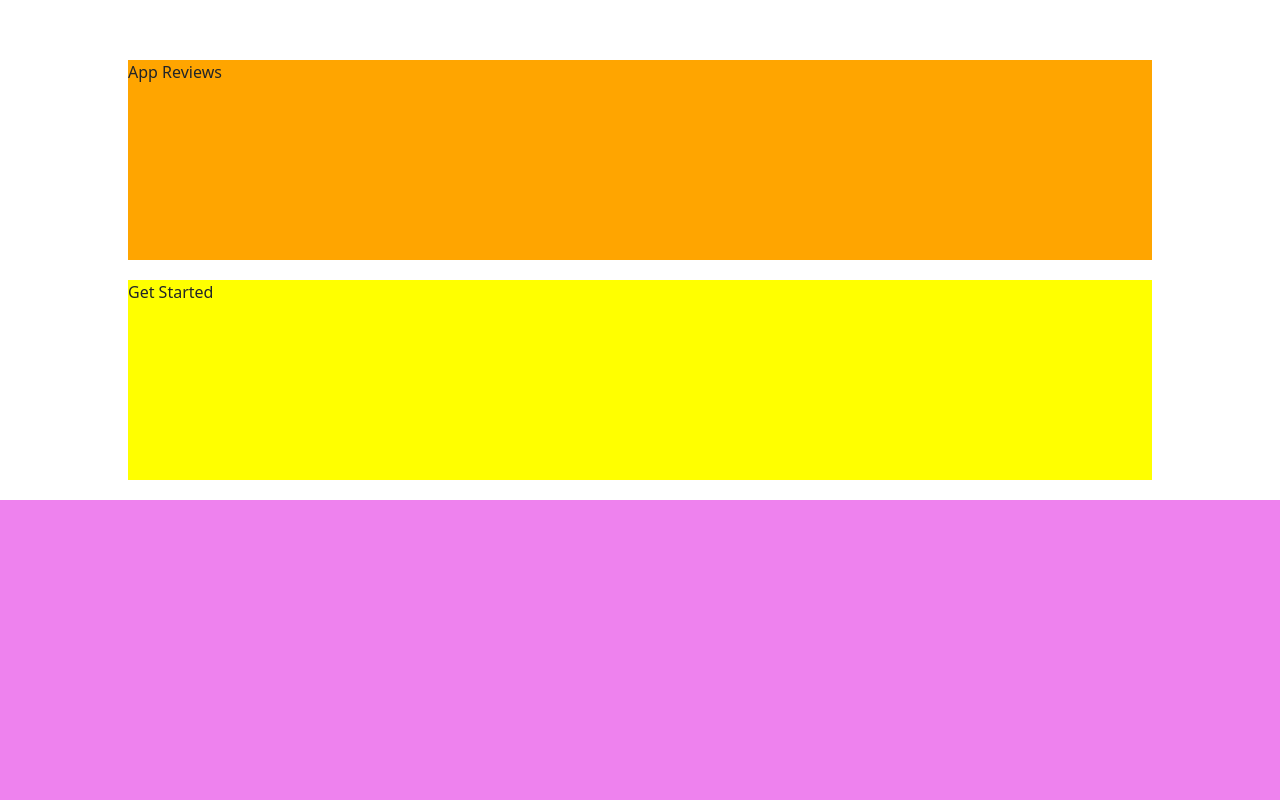
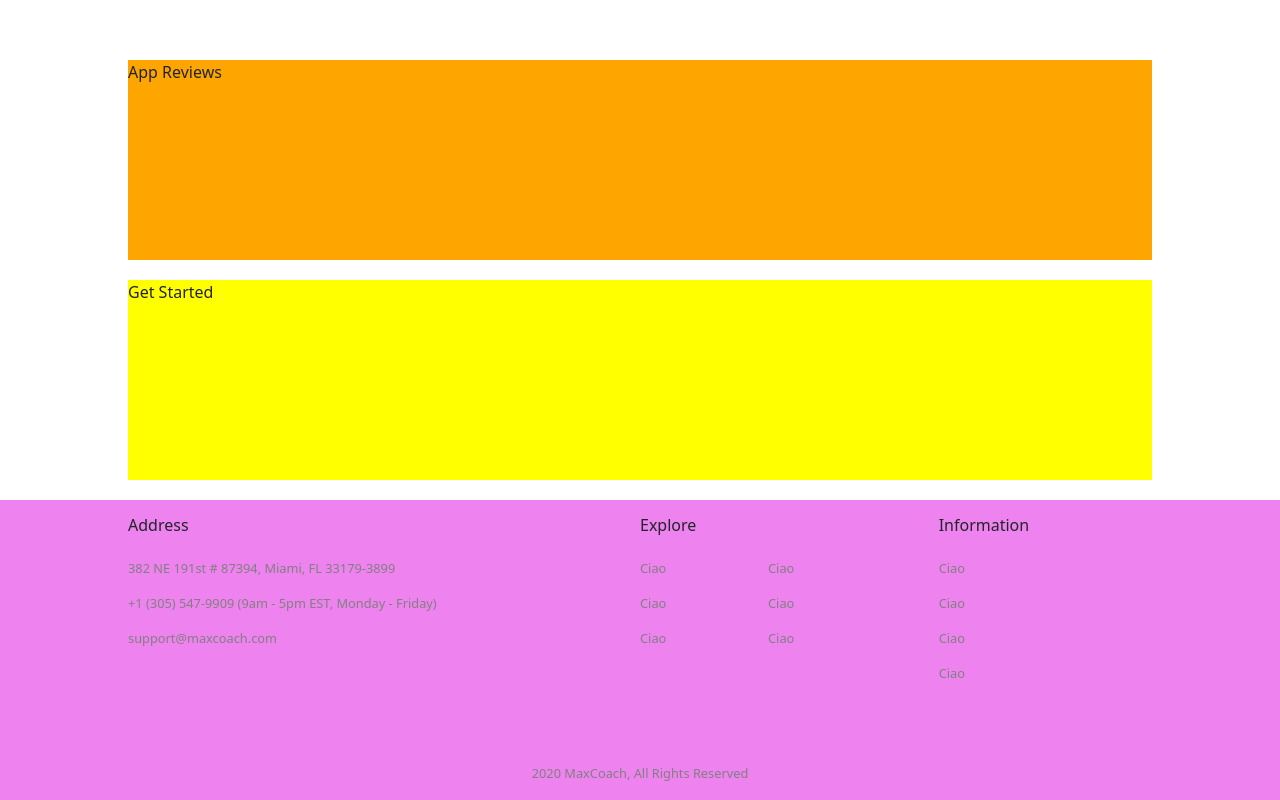
Before and after one commit to mirkosorrentino/proj-html-vuejs, a Vue app: page / in a window 1280 px wide. Shown: the part 2706-3506 px from the top of the page. Built offline with nearby package versions, Linux system fonts and the light colour scheme.

Commit message:
Add: static footer

```diff
--- a/src/components/AppFooter.vue
+++ b/src/components/AppFooter.vue
@@ -10,7 +10,47 @@ export default {
 </script>
 
 <template>
-    <footer></footer>
+    <footer>
+        <div class="ms_container">
+            <div class="d-flex">
+                <div class="ms_address col-6">
+                    <div class="ms_footer-title">
+                        <h6>Address</h6>
+                        <div class="ms_footer-list-item">382 NE 191<span>st</span> # 87394, Miami, FL 33179-3899</div>
+                        <div class="ms_footer-list-item">+1 (305) 547-9909 (9am - 5pm EST, Monday - Friday)</div>
+                        <div class="ms_footer-list-item">support@maxcoach.com</div>
+                    </div>
+                </div>
+                <div class="ms_footer-lists col-6 d-flex">
+                    <div class="col-3">
+                        <h6>Explore</h6>
+                        <ul>
+                            <li class="ms_footer-list-item"><a href="">Ciao</a></li>
+                            <li class="ms_footer-list-item"><a href="">Ciao</a></li>
+                            <li class="ms_footer-list-item"><a href="">Ciao</a></li>
+                        </ul>
+                    </div>
+                    <div class="col-4">
+                        <ul>
+                            <li class="ms_footer-list-item"><a href="">Ciao</a></li>
+                            <li class="ms_footer-list-item"><a href="">Ciao</a></li>
+                            <li class="ms_footer-list-item"><a href="">Ciao</a></li>
+                        </ul>
+                    </div>
+                    <div class="col-3">
+                        <h6>Information</h6>
+                        <ul>
+                            <li class="ms_footer-list-item"><a href="">Ciao</a></li>
+                            <li class="ms_footer-list-item"><a href="">Ciao</a></li>
+                            <li class="ms_footer-list-item"><a href="">Ciao</a></li>
+                            <li class="ms_footer-list-item"><a href="">Ciao</a></li>
+                        </ul>
+                    </div>
+                </div>
+            </div>
+            <div class="ms_footer-list-item text-center pt-5">2020 MaxCoach, All Rights Reserved</div>
+        </div>
+    </footer>
 </template>
 
 <style scoped lang="scss">
@@ -23,5 +63,23 @@ footer {
     // debug
     height: 300px;
     background-color: violet;
+
+}
+
+h6 {
+    padding: 1rem 0;
+}
+.ms_footer-list-item {
+    color: gray;
+    padding-bottom: 1rem;
+    font-size: .8rem;
+}
+
+ul {
+    padding: 0;
+}
+
+.col-4 ul {
+    padding-top: 59px;
 }
 </style>
```
